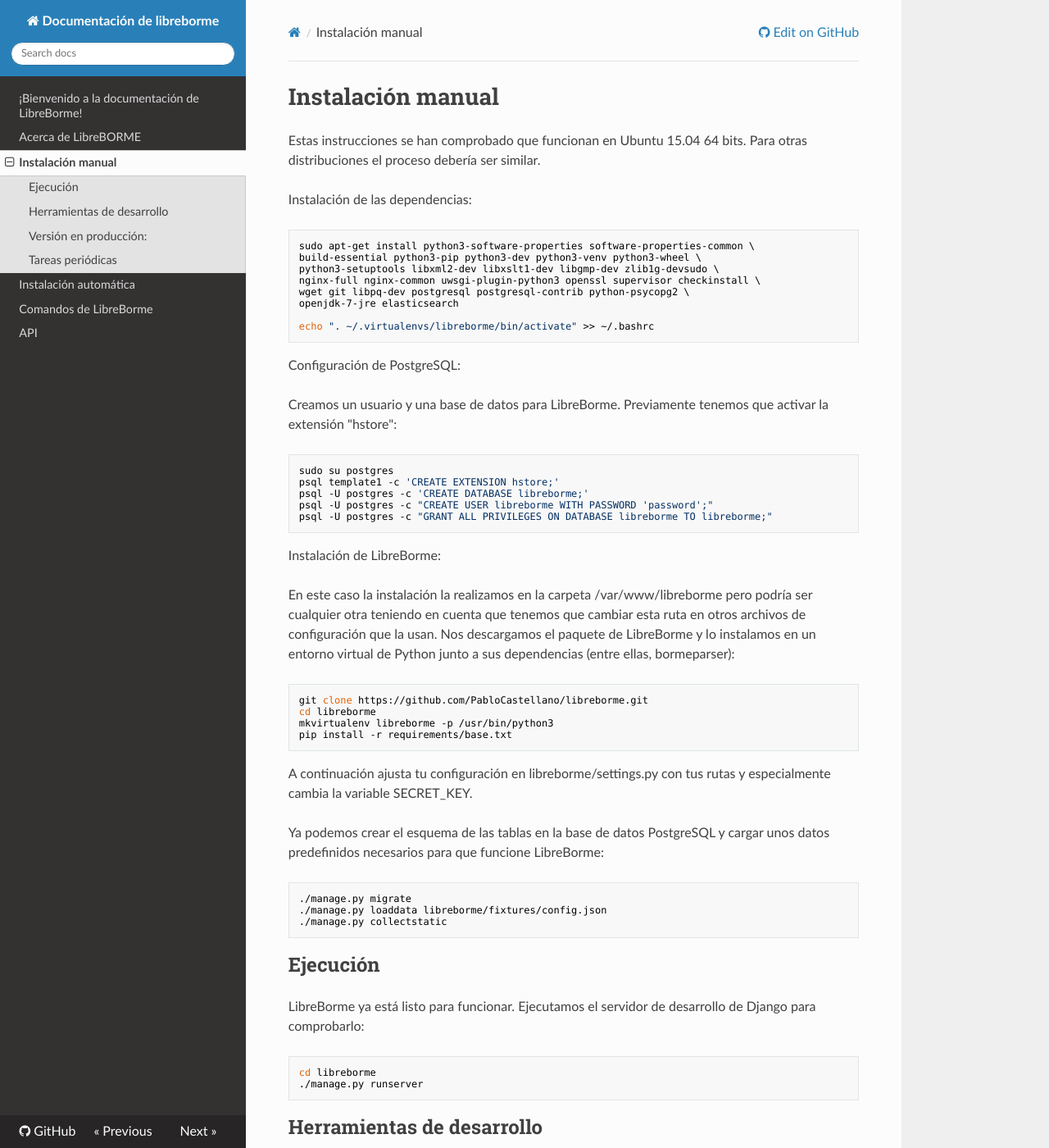
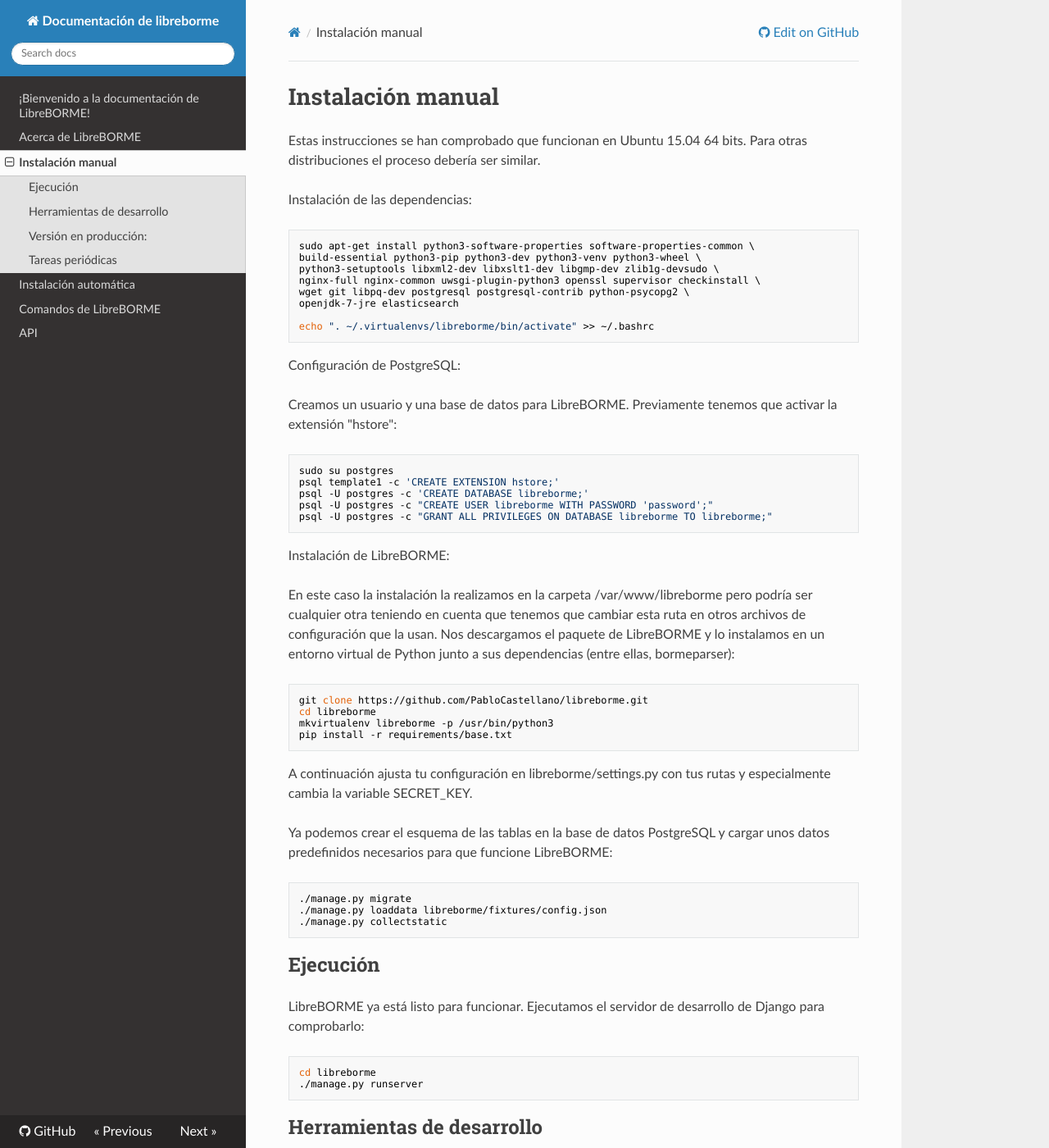
Before and after one commit to PabloCastellano/libreborme, an MkDocs documentation site: the page built from docs/installation.md, in a window 1280 px wide and 1400 px high. Shown: the whole window at 82% size. Built offline with MkDocs 1.6.1, drawn with Linux system fonts in a browser that asks for light colours; nearby versions of some CDN libraries; old or Windows-style settings are respelled for this version of MkDocs; some of the changed text lies outside the part shown.

```diff
--- a/docs/installation.md
+++ b/docs/installation.md
@@ -15,7 +15,7 @@ Instalación de las dependencias:
 
 Configuración de PostgreSQL:
 
-Creamos un usuario y una base de datos para LibreBorme. Previamente tenemos que activar la extensión "hstore":
+Creamos un usuario y una base de datos para LibreBORME. Previamente tenemos que activar la extensión "hstore":
 
     sudo su postgres
     psql template1 -c 'CREATE EXTENSION hstore;'
@@ -23,11 +23,11 @@ Creamos un usuario y una base de datos para LibreBorme. Previamente tenemos que
     psql -U postgres -c "CREATE USER libreborme WITH PASSWORD 'password';"
     psql -U postgres -c "GRANT ALL PRIVILEGES ON DATABASE libreborme TO libreborme;"
 
-Instalación de LibreBorme:
+Instalación de LibreBORME:
 
 En este caso la instalación la realizamos en la carpeta /var/www/libreborme pero podría
 ser cualquier otra teniendo en cuenta que tenemos que cambiar esta ruta en otros archivos de
-configuración que la usan. Nos descargamos el paquete de LibreBorme y lo instalamos en
+configuración que la usan. Nos descargamos el paquete de LibreBORME y lo instalamos en
 un entorno virtual de Python junto a sus dependencias (entre ellas, bormeparser):
 
     git clone https://github.com/PabloCastellano/libreborme.git
@@ -39,7 +39,7 @@ A continuación ajusta tu configuración en libreborme/settings.py con tus rutas
 la variable SECRET_KEY.
 
 Ya podemos crear el esquema de las tablas en la base de datos PostgreSQL y
-cargar unos datos predefinidos necesarios para que funcione LibreBorme:
+cargar unos datos predefinidos necesarios para que funcione LibreBORME:
 
     ./manage.py migrate
     ./manage.py loaddata libreborme/fixtures/config.json
@@ -47,7 +47,7 @@ cargar unos datos predefinidos necesarios para que funcione LibreBorme:
 
 ## Ejecución
 
-LibreBorme ya está listo para funcionar. Ejecutamos el servidor de desarrollo de Django para comprobarlo:
+LibreBORME ya está listo para funcionar. Ejecutamos el servidor de desarrollo de Django para comprobarlo:
 
     cd libreborme
     ./manage.py runserver
@@ -140,7 +140,7 @@ Y activamos el sitio:
 
 ## Tareas periódicas
 
-Queremos que cada día LibreBorme descargue los nuevos BORMEs y actualice la base
+Queremos que cada día LibreBORME descargue los nuevos BORMEs y actualice la base
 de datos con los últimos cambios en el Registro Mercantil. Para ello vamos a configurar
 una tarea programada de cron. Creamos el archivo /var/www/libreborme/script.sh con el
 siguiente contenido, al que le daremos también permisos de ejecución:
--- a/mkdocs.yml
+++ b/mkdocs.yml
@@ -4,10 +4,10 @@ site_author: Pablo Castellano
 copyright: © Copyright 2015-2016, Pablo Castellano
 repo_url: https://github.com/PabloCastellano/libreborme/
 pages:
-- ¡Bienvenido a la documentación de LibreBorme!: index.md
+- ¡Bienvenido a la documentación de LibreBORME!: index.md
 - Acerca de LibreBORME: introduction.md
 - Instalación manual: installation.md
 - Instalación automática: install_production_automated.md
-- Comandos de LibreBorme: commands.md
+- Comandos de LibreBORME: commands.md
 - API: api.md
 theme: readthedocs
```
Also changed, not shown: docs/commands.md (+4 -4 lines), docs/index.md (+2 -2 lines), 3 other files.
